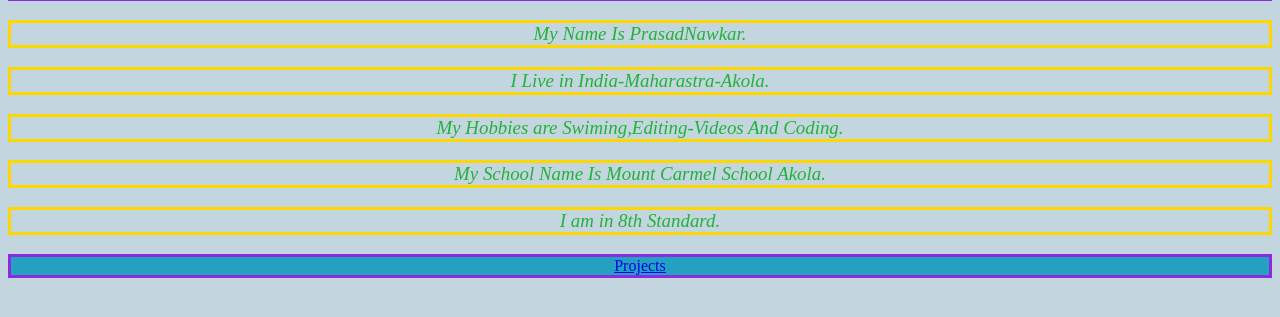
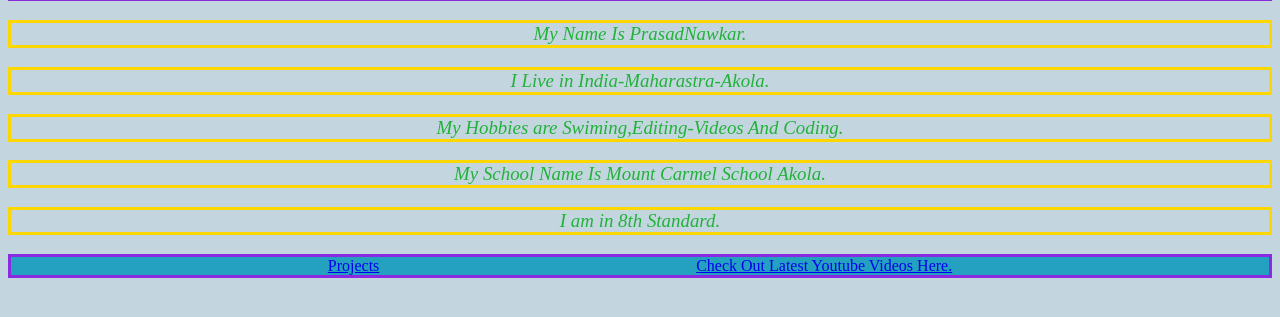
Before and after one commit to Prasadnaw/Own-Website-2.0, a plain HTML site: page aboutme.html in a window 1280 px wide. Shown: the part 111-428 px from the top of the page. Drawn offline with Linux system fonts and the light colour scheme.

Commit message:
Update aboutme.html

```diff
--- a/aboutme.html
+++ b/aboutme.html
@@ -17,5 +17,6 @@
         <p>I am in 8th Standard.</p>
         <div class ="but">
             <a href="index.html">Projects</a>
+            <a href="Latest.html">Check Out Latest Youtube Videos Here.</a>
             </div>
     </body>
```
